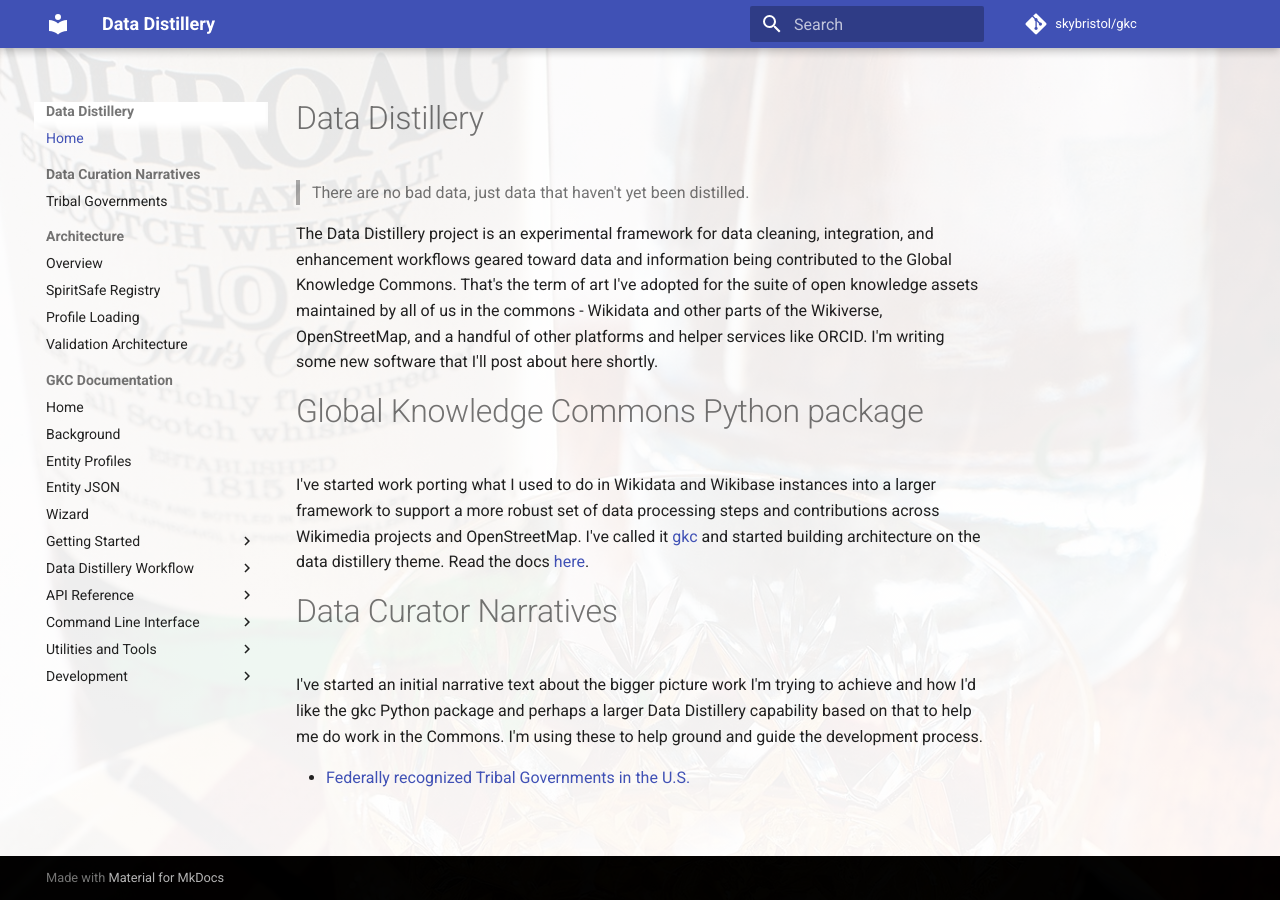
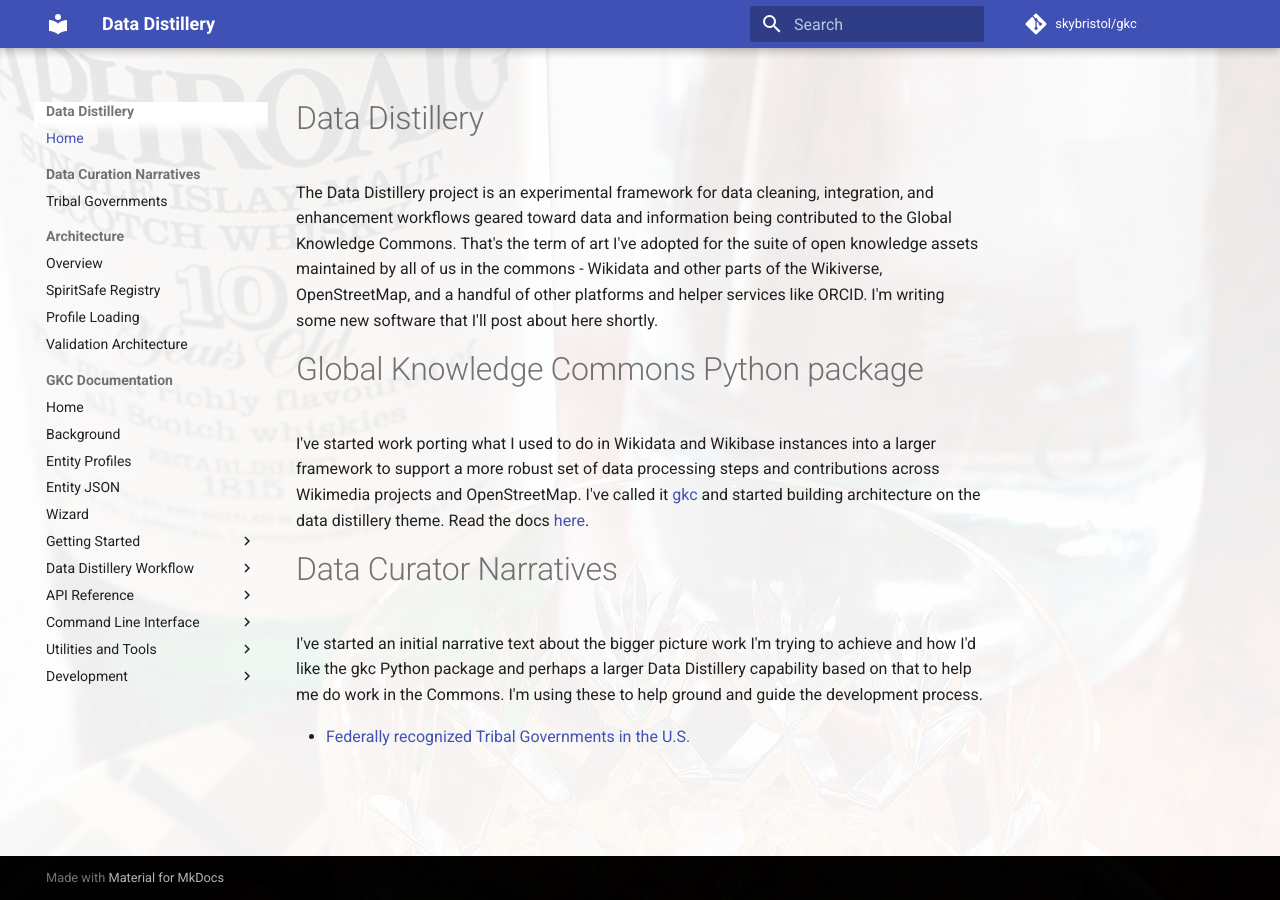
Before and after one commit to skybristol/gkc, an MkDocs documentation site: the page built from docs/index.md, in a window 1280 px wide. Built offline with MkDocs 1.6.1 and Material for MkDocs 9.7.7, drawn with Linux system fonts in a browser that asks for light colours; comment, search, counter and statistics services are not loaded.

Commit message:
Quick quoteblock change in data distillery site home page

```diff
--- a/docs/index.md
+++ b/docs/index.md
@@ -1,6 +1,4 @@
 # Data Distillery
-
-> There are no bad data, just data that haven't yet been distilled.
 
 The Data Distillery project is an experimental framework for data cleaning, integration, and enhancement workflows geared toward data and information being contributed to the Global Knowledge Commons. That's the term of art I've adopted for the suite of open knowledge assets maintained by all of us in the commons - Wikidata and other parts of the Wikiverse, OpenStreetMap, and a handful of other platforms and helper services like ORCID. I'm writing some new software that I'll post about here shortly.
 
```
